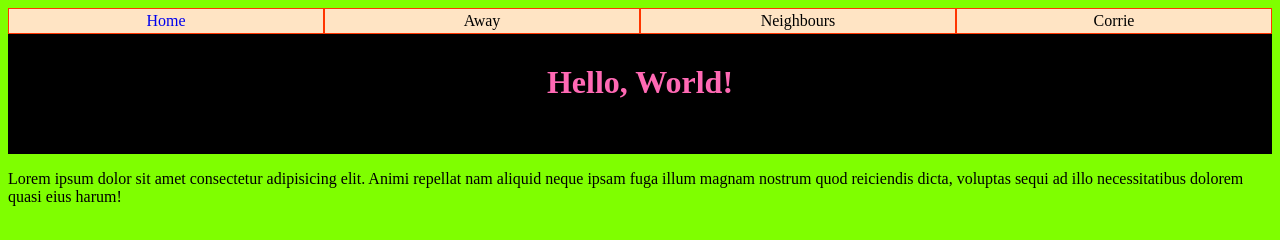
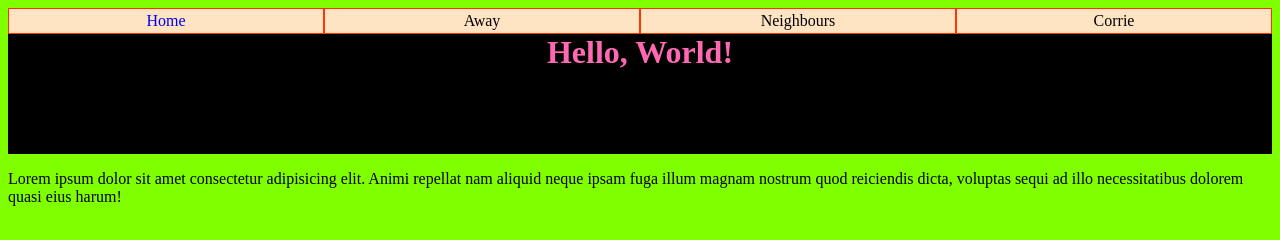
Before and after one commit to Matt-Cowen/branching, a plain HTML site: page index.html in a window 1280 px wide. Drawn offline with Linux system fonts and the light colour scheme.

Commit message:
Style messing around

```diff
--- a/css/style.css
+++ b/css/style.css
@@ -35,8 +35,6 @@ a {
 
 h1 {
     margin: 0;
-    position: relative;
-    top: 25%;
 }
 
 .main-header {
```
